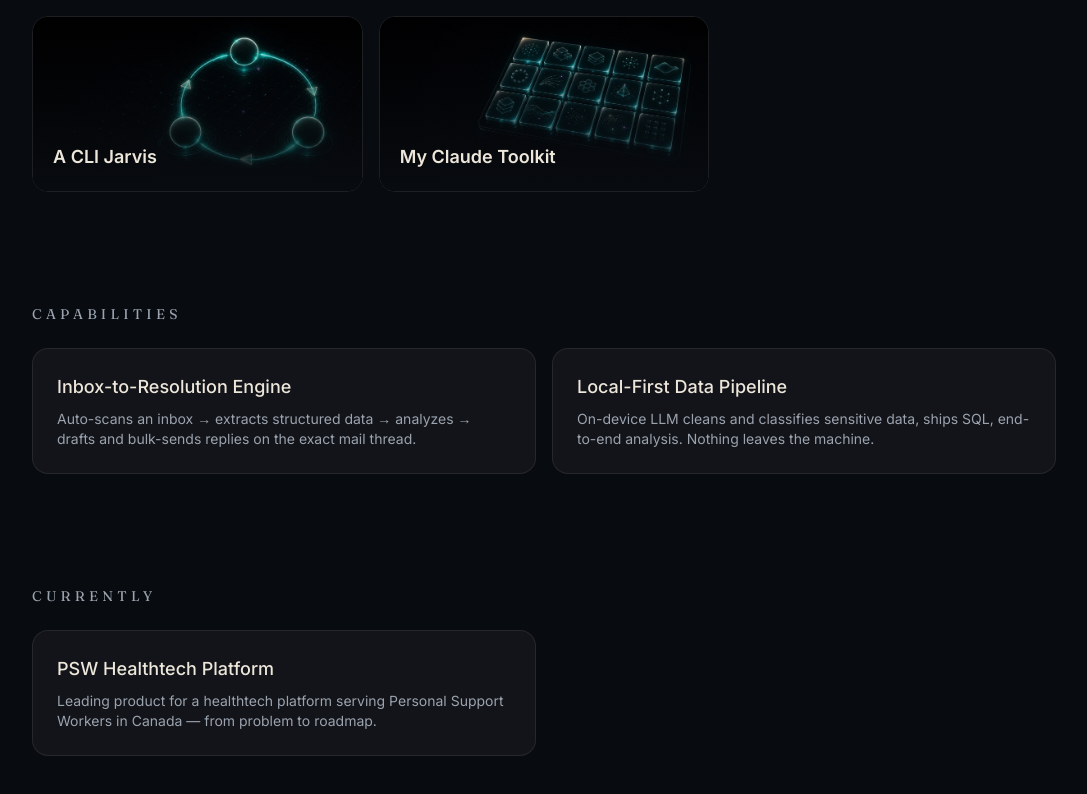
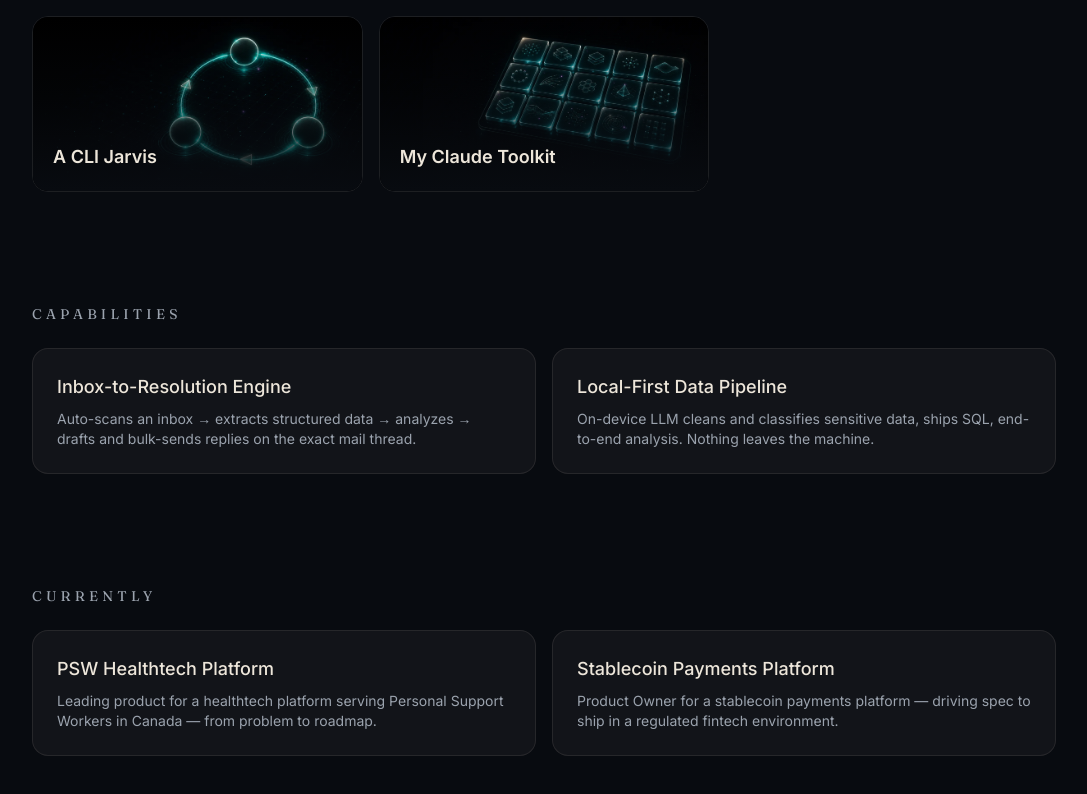
Before and after one commit to schuligan/prateek-portfolio, a Next.js app: page / in a window 1280 px wide. Shown: the part 1980-2774 px from the top of the page, without its empty margins (96-1183 px from the left). Built offline with nearby package versions, Linux system fonts and the light colour scheme; no server answers.

Commit message:
feat(v2-B): scroll motion — section reveals + impact cards pop-in (3D tilt, stagger) + hover-lift; add stablecoin PO role (no employer named) (#17)

```diff
--- a/app/page.tsx
+++ b/app/page.tsx
@@ -6,6 +6,7 @@
 import { RepoFlipCard } from "@/components/cards/RepoFlipCard";
 import { ImpactSection } from "@/components/impact/ImpactSection";
 import { AiStack } from "@/components/sections/AiStack";
+import { Reveal } from "@/components/motion/Reveal";
 import { Contact } from "@/components/sections/Contact";
 import { siteContent } from "@/lib/content";
 import { fetchRepoMeta, repoNameFromUrl, type RepoMeta } from "@/lib/github";
@@ -120,7 +121,11 @@
       <Aurora />
 
       <main className="relative z-10 mx-auto flex max-w-6xl flex-col items-center gap-28 px-6 py-24">
-        {panels}
+        {panels.map((panel, index) => (
+          <Reveal key={index} className="flex w-full justify-center">
+            {panel}
+          </Reveal>
+        ))}
       </main>
     </>
   );
--- a/components/impact/ImpactSection.tsx
+++ b/components/impact/ImpactSection.tsx
@@ -1,15 +1,22 @@
+"use client";
+
+import { motion, useReducedMotion } from "framer-motion";
 import type { ImpactCard } from "@/lib/types";
+
+const EASE = [0.16, 1, 0.3, 1] as const;
 
 interface ImpactSectionProps {
   cards: ImpactCard[];
 }
 
 /**
- * ImpactSection — the "how I lead" proof wall. Each card leads with a big
- * before→after metric (the brag) over a one-line scrubbed context. Renders
- * from typed data; no client/employer names.
+ * ImpactSection — the proof wall. Cards pop in with a staggered 3D tilt as the
+ * section scrolls into view, and lift + scale on hover so a metric feels
+ * tangible rather than static. Reduced-motion renders them flat and still.
  */
 export function ImpactSection({ cards }: ImpactSectionProps) {
+  const reduce = useReducedMotion();
+
   return (
     <section aria-labelledby="impact-heading" className="w-full max-w-5xl">
       <h2
@@ -18,17 +25,27 @@
       >
         Impact
       </h2>
-      <ul className="grid gap-4 sm:grid-cols-2 lg:grid-cols-4">
-        {cards.map((card) => (
-          <li
+      <ul
+        className="grid gap-4 sm:grid-cols-2 lg:grid-cols-4"
+        style={{ perspective: 1000 }}
+      >
+        {cards.map((card, index) => (
+          <motion.li
             key={card.id}
-            className="rounded-2xl border border-surface-border bg-surface p-6 text-left"
+            initial={reduce ? false : { opacity: 0, y: 34, rotateX: -14 }}
+            whileInView={reduce ? undefined : { opacity: 1, y: 0, rotateX: 0 }}
+            viewport={{ once: true, margin: "-60px" }}
+            transition={{ duration: 0.6, delay: index * 0.06, ease: EASE }}
+            whileHover={
+              reduce ? undefined : { scale: 1.06, y: -8, transition: { duration: 0.25 } }
+            }
+            className="rounded-2xl border border-surface-border bg-surface p-6 text-left transition-colors [transform-style:preserve-3d] hover:border-accent hover:shadow-[0_0_44px_-14px_#4fcbc0]"
           >
             <p className="text-xl font-semibold leading-tight text-accent">
               {card.headline}
             </p>
             <p className="mt-3 text-sm text-muted">{card.context}</p>
-          </li>
+          </motion.li>
         ))}
       </ul>
     </section>
--- /dev/null
+++ b/components/motion/Reveal.tsx
@@ -0,0 +1,36 @@
+"use client";
+
+import { motion, useReducedMotion } from "framer-motion";
+import type { ReactNode } from "react";
+
+const EASE = [0.16, 1, 0.3, 1] as const;
+
+/**
+ * Reveal — fades + rises a section into view as it scrolls in (once). Under
+ * reduced-motion it renders statically. Used to give the vertical journey a
+ * sense of things arriving rather than just being there.
+ */
+export function Reveal({
+  children,
+  className,
+  delay = 0,
+}: {
+  children: ReactNode;
+  className?: string;
+  delay?: number;
+}) {
+  const reduce = useReducedMotion();
+  if (reduce) return <div className={className}>{children}</div>;
+
+  return (
+    <motion.div
+      className={className}
+      initial={{ opacity: 0, y: 48 }}
+      whileInView={{ opacity: 1, y: 0 }}
+      viewport={{ once: true, margin: "-80px" }}
+      transition={{ duration: 0.7, delay, ease: EASE }}
+    >
+      {children}
+    </motion.div>
+  );
+}
--- a/lib/projects.ts
+++ b/lib/projects.ts
@@ -160,4 +160,11 @@
     blurb:
       "Leading product for a healthtech platform serving Personal Support Workers in Canada — from problem to roadmap.",
   },
+  {
+    id: "stablecoin-platform",
+    kind: "current",
+    title: "Stablecoin Payments Platform",
+    blurb:
+      "Product Owner for a stablecoin payments platform — driving spec to ship in a regulated fintech environment.",
+  },
 ];
--- a/package.json
+++ b/package.json
@@ -10,6 +10,7 @@
     "test": "vitest run"
   },
   "dependencies": {
+    "framer-motion": "^12.42.2",
     "next": "16.2.10",
     "react": "19.2.4",
     "react-dom": "19.2.4"
--- a/vitest.setup.ts
+++ b/vitest.setup.ts
@@ -17,6 +17,24 @@
   }),
 });
 
+// jsdom lacks IntersectionObserver — framer-motion whileInView needs it.
+class MockIntersectionObserver {
+  observe() {}
+  unobserve() {}
+  disconnect() {}
+  takeRecords() {
+    return [];
+  }
+}
+Object.defineProperty(window, "IntersectionObserver", {
+  writable: true,
+  value: MockIntersectionObserver,
+});
+Object.defineProperty(globalThis, "IntersectionObserver", {
+  writable: true,
+  value: MockIntersectionObserver,
+});
+
 // next/image → plain <img> in tests (drop Next-only props).
 vi.mock("next/image", () => ({
   default: ({ fill, priority, sizes, ...props }: Record<string, unknown>) =>
```
Also changed, not shown: 2 other files (tests, documents, lock files or other folders).
